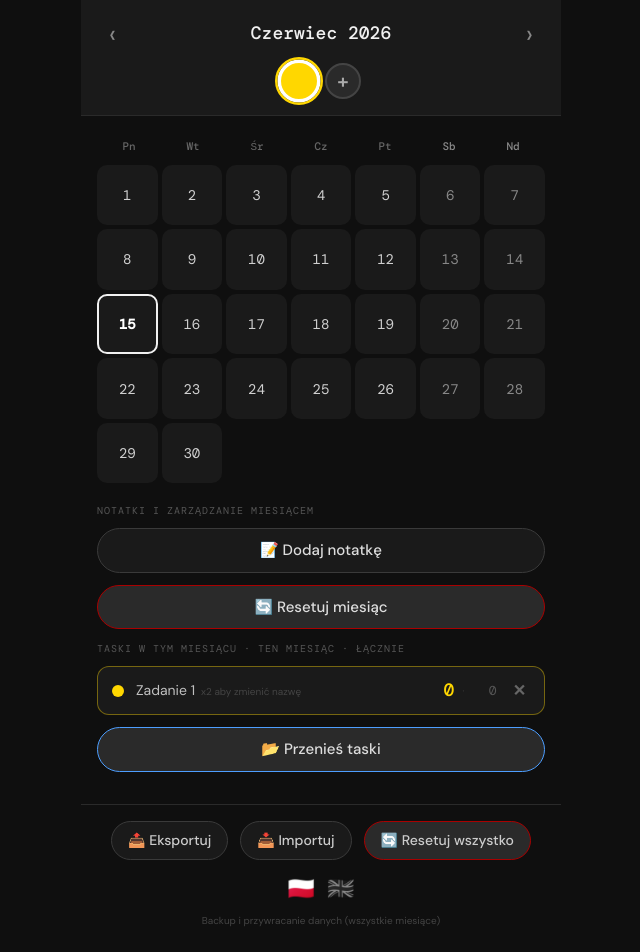
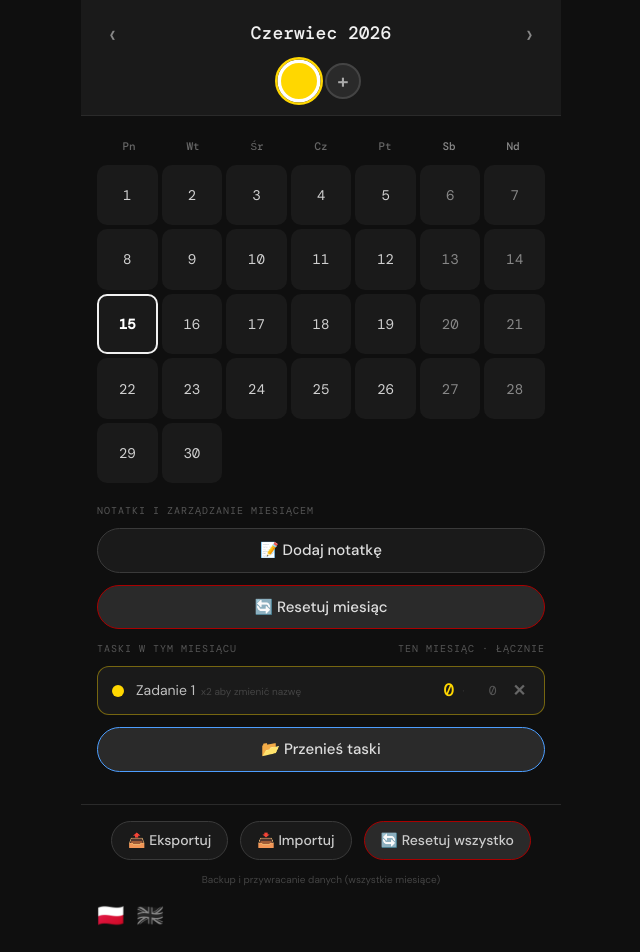
Before and after one commit to nastslay/tickcal, a React (Vite) app: page / in a window 1280 px wide. Shown: the top 952 px of the page, without its empty margins (319-959 px from the left). Built offline with nearby package versions, Linux system fonts and the light colour scheme.

Commit message:
Update App.jsx

```diff
--- a/src/App.jsx
+++ b/src/App.jsx
@@ -27,7 +27,8 @@ const translations = {
     ],
     days: ["Pn","Wt","Śr","Cz","Pt","Sb","Nd"],
     notesManagement: "Notatki i zarządzanie miesiącem",
-    tasksHeader: "Taski w tym miesiącu · Ten miesiąc · Łącznie",
+    tasksHeaderLeft: "Taski w tym miesiącu",
+    tasksHeaderRight: "Ten miesiąc · Łącznie",
     transferTasks: "Przenieś taski",
     export: "Eksportuj",
     import: "Importuj",
@@ -79,7 +80,8 @@ const translations = {
     ],
     days: ["Mon","Tue","Wed","Thu","Fri","Sat","Sun"],
     notesManagement: "Notes & month management",
-    tasksHeader: "Tasks this month · This month · Total",
+    tasksHeaderLeft: "Tasks this month",
+    tasksHeaderRight: "This month · Total",
     transferTasks: "Transfer tasks",
     export: "Export",
     import: "Import",
@@ -894,10 +896,17 @@ export default function App() {
         {isInteractive && (
           <div style={{ padding: "0 16px" }}>
             <div style={{
-              fontFamily: "'DM Mono', monospace", fontSize: 10, color: "#555",
-              letterSpacing: "0.1em", marginBottom: 10, textTransform: "uppercase",
+              display: "flex",
+              justifyContent: "space-between",
+              fontFamily: "'DM Mono', monospace",
+              fontSize: 10,
+              color: "#555",
+              letterSpacing: "0.1em",
+              marginBottom: 10,
+              textTransform: "uppercase",
             }}>
-              {tt('tasksHeader')}
+              <span>{tt('tasksHeaderLeft')}</span>
+              <span>{tt('tasksHeaderRight')}</span>
             </div>
             <div style={{ display: "flex", flexDirection: "column", gap: 8 }}>
               {colors.map(c => (
@@ -971,7 +980,9 @@ export default function App() {
         {/* Stopka */}
         {isInteractive && (
           <div style={{
-            marginTop: 32, borderTop: "1px solid #2a2a2a", padding: "16px 16px 24px",
+            marginTop: 32,
+            borderTop: "1px solid #2a2a2a",
+            padding: "16px 16px 24px",
           }}>
             <div style={{ display: "flex", gap: 12, justifyContent: "center", flexWrap: "wrap", alignItems: "center" }}>
               <button onClick={exportData} style={footerButton}>📤 {tt('export')}</button>
@@ -979,7 +990,11 @@ export default function App() {
               <button onClick={resetAllMonths} style={{ ...footerButton, background: "#2a2a2a", borderColor: "#a00" }}>🔄 {tt('resetAll')}</button>
               <input type="file" ref={fileInputRef} style={{ display: "none" }} accept=".json" onChange={handleFileSelect} />
             </div>
-            <div style={{ display: "flex", justifyContent: "center", gap: 12, marginTop: 12 }}>
+            <div style={{ textAlign: "center", fontSize: 10, color: "#444", marginTop: 12 }}>
+              {tt('backupInfo')}
+            </div>
+            {/* 🆕 Flagi na samym dole, wyrównane do lewej */}
+            <div style={{ display: "flex", justifyContent: "flex-start", gap: 12, marginTop: 12 }}>
               <button
                 onClick={() => setLang(prev => prev === 'pl' ? 'en' : 'pl')}
                 style={{
@@ -1000,9 +1015,6 @@ export default function App() {
               >
                 🇬🇧
               </button>
-            </div>
-            <div style={{ textAlign: "center", fontSize: 10, color: "#444", marginTop: 8 }}>
-              {tt('backupInfo')}
             </div>
           </div>
         )}
```
